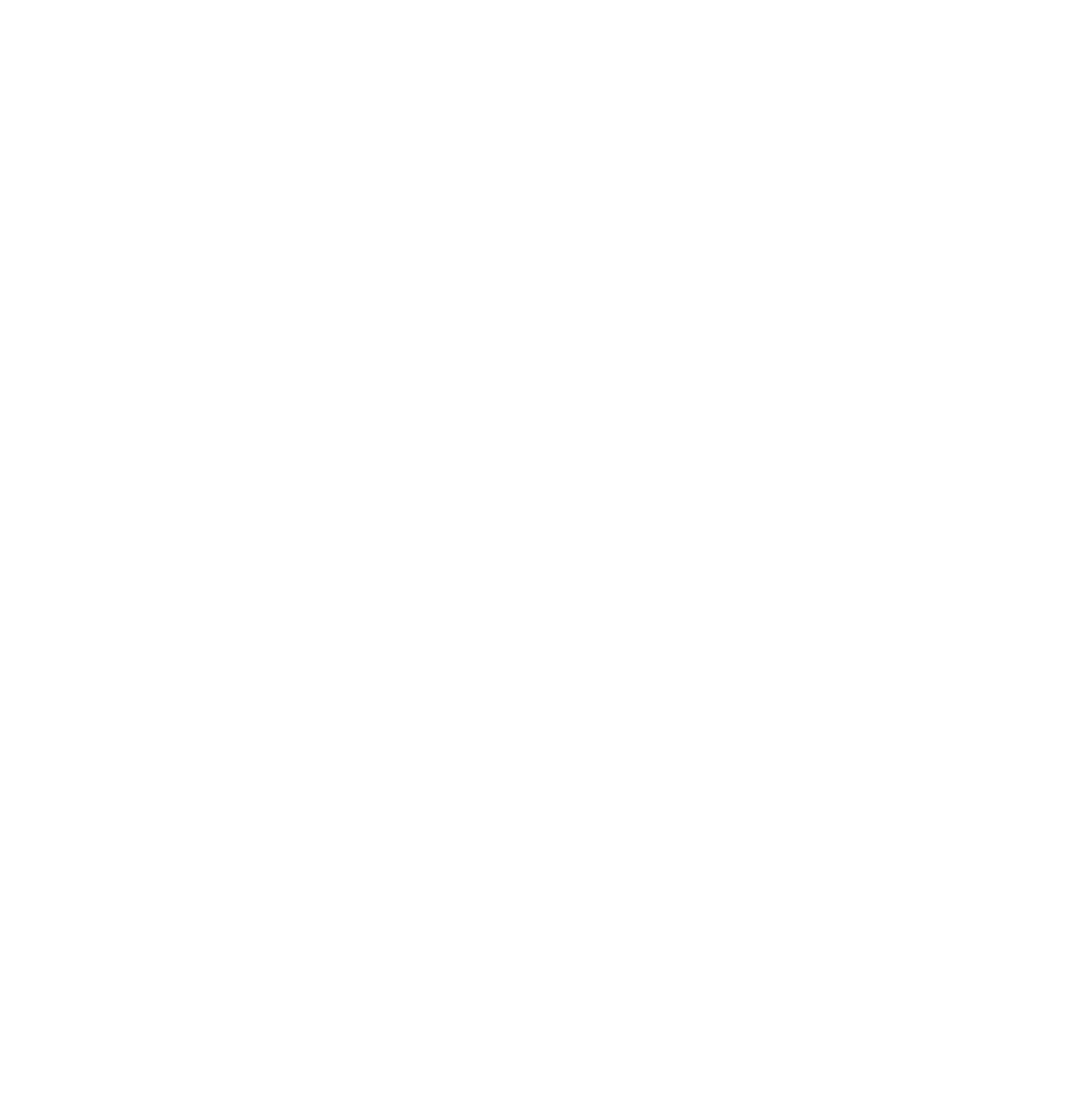
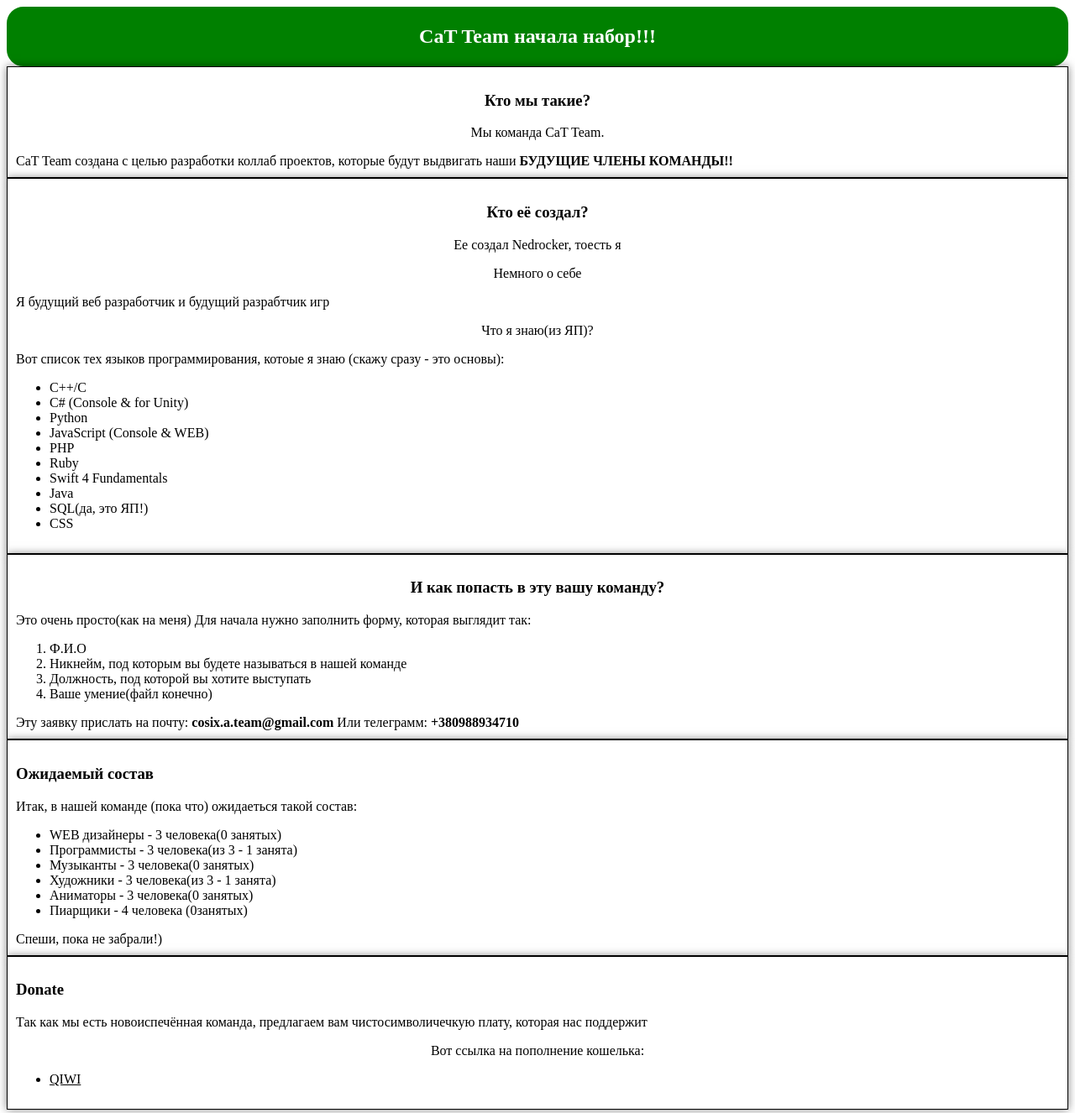
Before and after one commit to cat-team227/cat-team227.github.io, a plain HTML site: page index.html in a window 1280 px wide. Shown: the top 1326 px of the page at 84% size. Before the commit the page ends 800 px from the top, so only its background shows below. Drawn offline with Linux system fonts and the light colour scheme.

Commit message:
First commit

```diff
--- a/index.html
+++ b/index.html
@@ -1,18 +1,139 @@
-<!DOCTYPE html PUBLIC "-//W3C//DTD XHTML 1.0 Transitional//EN" "http://www.w3.org/TR/xhtml1/DTD/xhtml1-transitional.dtd">
-<html xmlns="http://www.w3.org/1999/xhtml">
-<head>
-  <title>Cosix</title>
-  <meta name="title" content="" />
-  <meta name="keywords" content="" />
-  <meta name="description" content="" />
-  <meta http-equiv="Content-Type" content="text/html; charset=utf-8" /
+
+<!DOCTYPE html>
+
+<html>
+    <head>
+        <meta http-equiv="CONTENT-TYPE" content="text/html; charset=UTF-8">
+        <title>CaT Тeam Набор!!</title>
         <style>
 
+.ura
+{
+background: green;
+border: 2px solid green;
+border-radius: 20px;
+color: white;
+}
 
+ .multi{
+background:white;
+box-shadow: 0 0 10px rgba(0,0,0,0.5);
+padding: 10px;
+border: 0.1px solid black;
+}
 
-  </style>
+a
+{
+color: black;
+}
+
+        </style>
     </head>
-    <body>
+    <body >
+        <div class="ura">
+            <p>
+                <h2 align="center">
+                    CaT Team начала набор!!!
+                </h2>
+            </p>
+        </div>
+        <div class="multi">
+            <p>
+                <h3 align="center">
+                    Кто мы такие?
+                </h3>
+            </p>
+            <p align="center">
+                Мы команда CaT Team.
+            </p>
+            CaT Team создана с целью разработки коллаб проектов,
+            которые будут выдвигать наши <B>БУДУЩИЕ ЧЛЕНЫ КОМАНДЫ!!</B>
+        </div>
+        <div class="multi">
+                <p>
+                    <h3 align="center">
+                         Кто её создал?
+                    </h3>
+                </p>
+            <p align="center">
+                Ее создал Nedrocker, тоесть я
+            </p>
+            <p align="center">
+                Немного о себе
+            </p>
+            Я будущий веб разработчик и будущий разрабтчик игр
+            <p align="center">
+                Что я знаю(из ЯП)?
+            </p>
+            Вот список тех языков программирования, котоые я знаю (скажу сразу - это основы):
+            <nav>
+                <ul>
+                    <li>C++/C</li>
+                    <li>C# (Console & for Unity)</li>
+                    <li>Python</li>
+                    <li>JavaScript (Console & WEB)</li>
+                    <li>PHP</li>
+                    <li>Ruby</li>
+                    <li>Swift 4 Fundamentals</li>
+                    <li>Java</li>
+                    <li>SQL(да, это ЯП!)</li>
+                    <li>CSS</li>
+                </ul>
+            </nav>
+        </div>
+        <div class="multi">
+            <p>
+                <h3 align="center">
+                    И как попасть в эту вашу команду?
+                </h3>
+            </p>
+            Это очень просто(как на меня)
+            Для начала нужно заполнить форму, которая выглядит так:
+            <nav>
+                <ol>
+                    <li> Ф.И.О</li>
+                    <li> Никнейм, под которым вы будете называться в нашей команде</li>
+                    <li> Должность, под которой вы хотите выступать</li>
+                    <li> Ваше умение(файл конечно)</li>
+                </ol>
+            </nav>
+            Эту заявку прислать на почту: <b>cosix.a.team@gmail.com</b>
+            Или телеграмм: <b>+380988934710</b>
+        </div>
+        <div class="multi">
+            <p>
+                <h3>
+                    Ожидаемый состав
+                </h3>
+            </p>
+            Итак, в нашей команде (пока что) ожидаеться такой состав:
+            <nav>
+                <ul>
+                    <li>WEB дизайнеры - 3 человека(0 занятых)</li>
+                    <li>Программисты - 3 человека(из 3 - 1 занята)</li>
+                    <li>Музыканты - 3 человека(0 занятых)</li>
+                    <li>Художники - 3 человека(из 3 - 1 занята)</li>
+                    <li>Аниматоры - 3 человека(0 занятых)</li>
+                    <li>Пиарщики - 4 человека (0занятых)</li>
+                </ul>
+            </nav>
+            Спеши, пока не забрали!)
+        </div>
+        <div class="multi">
+            <p>
+                <h3>
+                    Donate
+                </h3>
+            </p>
+            Так как мы есть новоиспечённая команда, предлагаем вам чистосимволичечкую плату, которая нас поддержит
 
+        <p align="center">Вот ссылка на пополнение кошелька:</p>
+        <nav>
+            <ul>
+
+                <li><a href="https://qiwi.com/p/380988934710"> QIWI</a></li>
+            </ul>
+        </nav>
+      </div>
     </body>
 </html>
```
